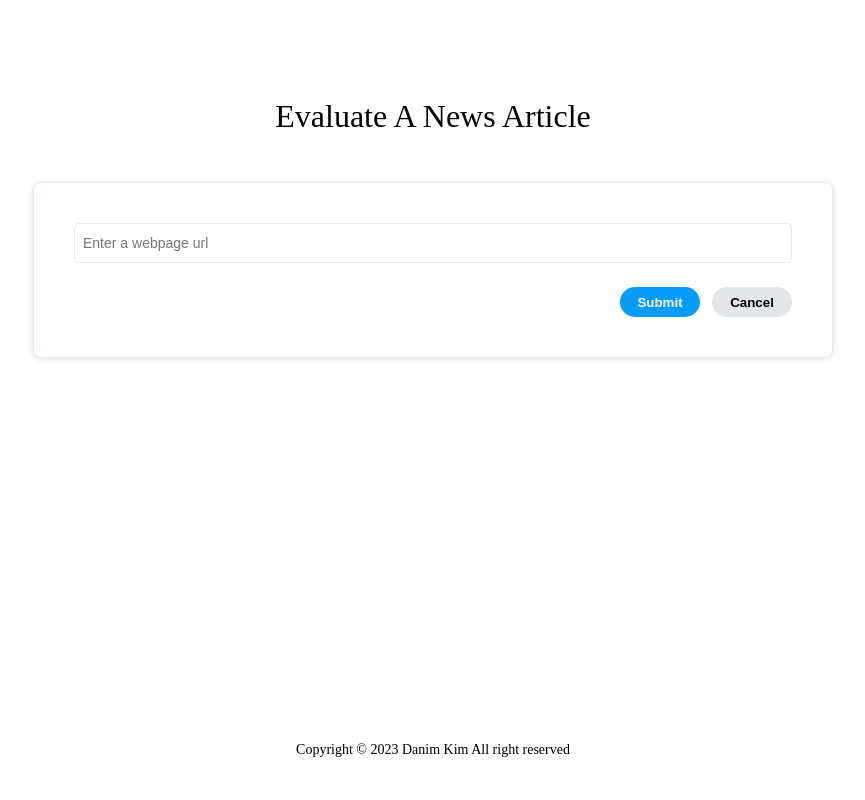
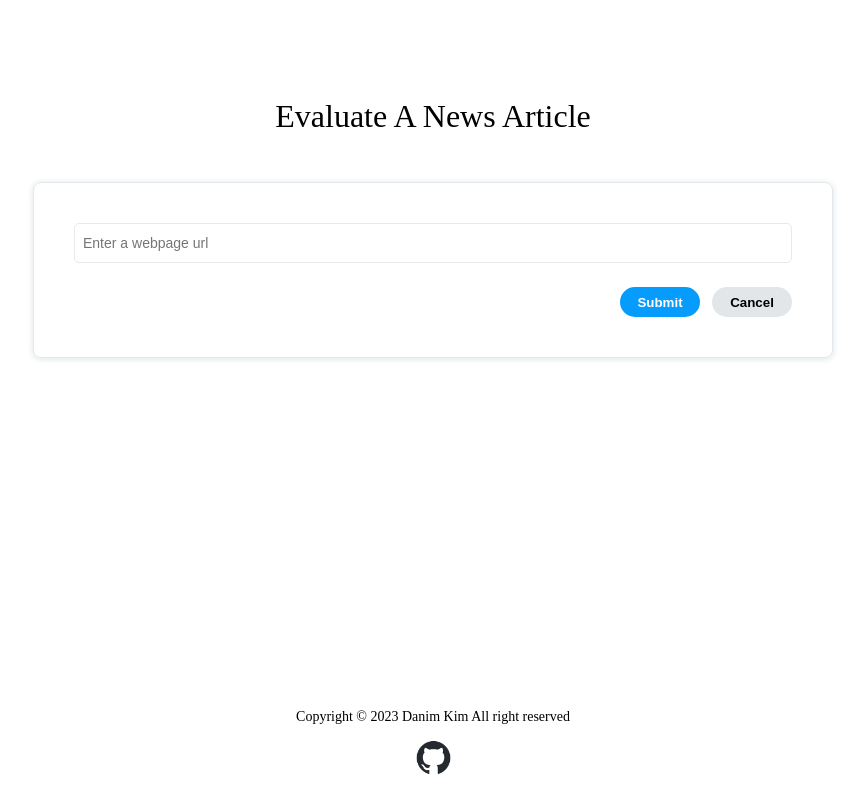
Before and after one commit to danimkim/evaluate-news-nlp, a website built with webpack: page src/client/views/index.html in a window 1280 px wide. Shown: the whole page, without its empty margins (207-1072 px from the left). Built offline with nearby package versions, Linux system fonts and the light colour scheme; files whose address does not match are found by name.

Commit message:
💄 add github repo link at footer

```diff
--- a/src/client/index.js
+++ b/src/client/index.js
@@ -6,5 +6,6 @@ import "./styles/footer.scss";
 import "./styles/form.scss";
 import "./styles/header.scss";
 import "./styles/form-result.scss";
+import "./../../images/github-logo.png";
 
 export { handleSubmit, resetInput };
--- a/src/client/styles/footer.scss
+++ b/src/client/styles/footer.scss
@@ -1,5 +1,6 @@
 footer {
   display: flex;
+  flex-direction: column;
   justify-content: center;
   align-items: center;
   height: 100px;
@@ -7,4 +8,15 @@ footer {
   p {
     font-size: 14px;
   }
+
+  .link-github {
+    width: 35px;
+    height: 35px;
+    margin: 16px 0;
+
+    img {
+      width: inherit;
+      height: inherit;
+    }
+  }
 }
--- a/src/client/views/index.html
+++ b/src/client/views/index.html
@@ -71,9 +71,15 @@
 
     <footer>
       <p>Copyright © 2023 Danim Kim All right reserved</p>
+      <a
+        class="link-github"
+        href="https://github.com/danimkim/evaluate-news-nlp"
+        target="_blank"
+        ><img src="./github-logo.png" alt="Github Logo"
+      /></a>
     </footer>
 
-    <script>
+    <!-- <script>
       // Check that service workers are supported
       if ("serviceWorker" in navigator) {
         // Use the window load event to keep the page load performant
@@ -81,6 +87,6 @@
           navigator.serviceWorker.register("/service-worker.js");
         });
       }
-    </script>
+    </script> -->
   </body>
 </html>
```
